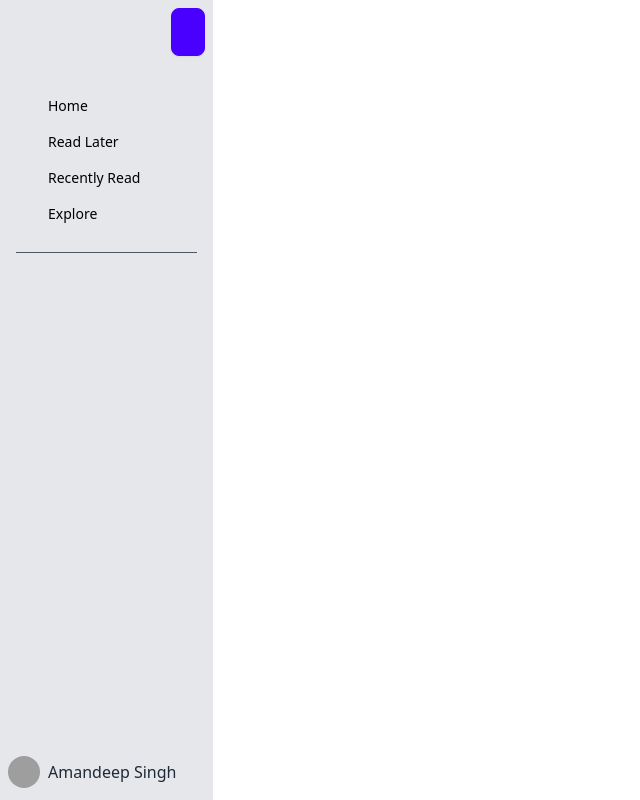
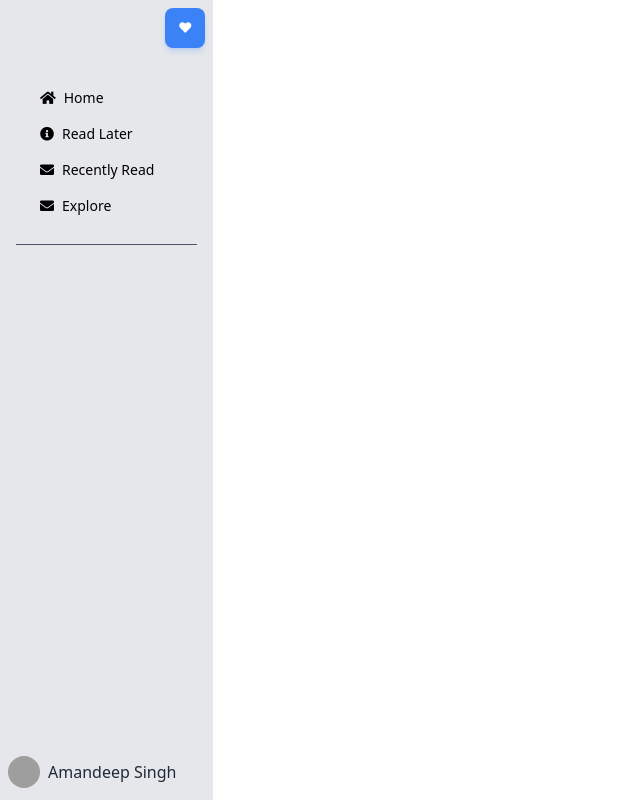
Before and after one commit to Amandeep404/FeedParser, a Flask app: page / in a window 1280 px wide. Shown: the whole page, without its empty margins (0-640 px from the left). Run offline with Flask 3, Linux system fonts and the light colour scheme; data that the repository does not hold is empty; some libraries are stand-ins or nearby versions; grey boxes are pictures that could not be loaded.

Commit message:
fixed sidebar all problems

```diff
--- a/package.json
+++ b/package.json
@@ -1,5 +1,6 @@
 {
   "dependencies": {
+    "@material-tailwind/html": "^2.2.2",
     "tailwindcss": "^3.4.3"
   },
   "name": "feedparser",
--- a/static/css/main.css
+++ b/static/css/main.css
@@ -3118,8 +3118,48 @@ html:has(.drawer-toggle:checked) {
   top: 0px;
 }
 
+.top-1\/2 {
+  top: 50%;
+}
+
+.left-1\/2 {
+  left: 50%;
+}
+
+.left-3 {
+  left: 0.75rem;
+}
+
+.left-5 {
+  left: 1.25rem;
+}
+
+.left-6 {
+  left: 1.5rem;
+}
+
+.top-10 {
+  top: 2.5rem;
+}
+
+.top-5 {
+  top: 1.25rem;
+}
+
+.left-8 {
+  left: 2rem;
+}
+
+.left-7 {
+  left: 1.75rem;
+}
+
 .z-\[1\] {
   z-index: 1;
+}
+
+.z-10 {
+  z-index: 10;
 }
 
 .m-auto {
@@ -3225,6 +3265,18 @@ html:has(.drawer-toggle:checked) {
   height: 100vh;
 }
 
+.h-10 {
+  height: 2.5rem;
+}
+
+.h-52 {
+  height: 13rem;
+}
+
+.max-h-\[40px\] {
+  max-height: 40px;
+}
+
 .min-h-full {
   min-height: 100%;
 }
@@ -3283,6 +3335,10 @@ html:has(.drawer-toggle:checked) {
 
 .max-w-md {
   max-width: 28rem;
+}
+
+.max-w-\[40px\] {
+  max-width: 40px;
 }
 
 .flex-1 {
@@ -3302,12 +3358,28 @@ html:has(.drawer-toggle:checked) {
   transform: translate(var(--tw-translate-x), var(--tw-translate-y)) rotate(var(--tw-rotate)) skewX(var(--tw-skew-x)) skewY(var(--tw-skew-y)) scaleX(var(--tw-scale-x)) scaleY(var(--tw-scale-y));
 }
 
+.-translate-x-1\/2 {
+  --tw-translate-x: -50%;
+  transform: translate(var(--tw-translate-x), var(--tw-translate-y)) rotate(var(--tw-rotate)) skewX(var(--tw-skew-x)) skewY(var(--tw-skew-y)) scaleX(var(--tw-scale-x)) scaleY(var(--tw-scale-y));
+}
+
+.-translate-y-1\/2 {
+  --tw-translate-y: -50%;
+  transform: translate(var(--tw-translate-x), var(--tw-translate-y)) rotate(var(--tw-rotate)) skewX(var(--tw-skew-x)) skewY(var(--tw-skew-y)) scaleX(var(--tw-scale-x)) scaleY(var(--tw-scale-y));
+}
+
 .transform {
   transform: translate(var(--tw-translate-x), var(--tw-translate-y)) rotate(var(--tw-rotate)) skewX(var(--tw-skew-x)) skewY(var(--tw-skew-y)) scaleX(var(--tw-scale-x)) scaleY(var(--tw-scale-y));
 }
 
 .cursor-pointer {
   cursor: pointer;
+}
+
+.select-none {
+  -webkit-user-select: none;
+     -moz-user-select: none;
+          user-select: none;
 }
 
 .flex-row {
@@ -3422,6 +3494,21 @@ html:has(.drawer-toggle:checked) {
   background-color: rgb(249 250 251 / var(--tw-bg-opacity));
 }
 
+.bg-green-400 {
+  --tw-bg-opacity: 1;
+  background-color: rgb(74 222 128 / var(--tw-bg-opacity));
+}
+
+.bg-green-600 {
+  --tw-bg-opacity: 1;
+  background-color: rgb(22 163 74 / var(--tw-bg-opacity));
+}
+
+.bg-blue-500 {
+  --tw-bg-opacity: 1;
+  background-color: rgb(59 130 246 / var(--tw-bg-opacity));
+}
+
 .fill-current {
   fill: currentColor;
 }
@@ -3483,6 +3570,14 @@ html:has(.drawer-toggle:checked) {
   text-align: center;
 }
 
+.align-middle {
+  vertical-align: middle;
+}
+
+.font-sans {
+  font-family: ui-sans-serif, system-ui, sans-serif, "Apple Color Emoji", "Segoe UI Emoji", "Segoe UI Symbol", "Noto Color Emoji";
+}
+
 .text-lg {
   font-size: 1.125rem;
   line-height: 1.75rem;
@@ -3498,12 +3593,21 @@ html:has(.drawer-toggle:checked) {
   line-height: 1.75rem;
 }
 
+.text-xs {
+  font-size: 0.75rem;
+  line-height: 1rem;
+}
+
 .font-bold {
   font-weight: 700;
 }
 
 .font-medium {
   font-weight: 500;
+}
+
+.uppercase {
+  text-transform: uppercase;
 }
 
 .leading-6 {
@@ -3557,6 +3666,11 @@ html:has(.drawer-toggle:checked) {
   box-shadow: var(--tw-ring-offset-shadow, 0 0 #0000), var(--tw-ring-shadow, 0 0 #0000), var(--tw-shadow);
 }
 
+.shadow-blue-500\/20 {
+  --tw-shadow-color: rgb(59 130 246 / 0.2);
+  --tw-shadow: var(--tw-shadow-colored);
+}
+
 .drop-shadow-2xl {
   --tw-drop-shadow: drop-shadow(0 25px 25px rgb(0 0 0 / 0.15));
   filter: var(--tw-blur) var(--tw-brightness) var(--tw-contrast) var(--tw-grayscale) var(--tw-hue-rotate) var(--tw-invert) var(--tw-saturate) var(--tw-sepia) var(--tw-drop-shadow);
--- a/static/js/sidebar.js
+++ b/static/js/sidebar.js
@@ -23,8 +23,21 @@ sidebarToggle.addEventListener("click", function () {
   }
 });
 
+const dropUp = document.getElementById("drop-up-menu");
+
 function toggleDropUp() {
-  const dropUp = document.getElementById("drop-up-menu");
   // Toggle between showing and hiding the drop-up menu
   dropUp.classList.toggle("hidden");
+
 }
+
+sidebarToggle.addEventListener("click", function () {
+  dropUp.classList.toggle("hidden");
+  if (sidebar.classList.contains("w-12")) {
+    // Expanded
+    dropUp.style.display = 'none';
+  }
+  else {
+    dropUp.style.display = '';
+  }
+});
--- a/templates/base_layout.html
+++ b/templates/base_layout.html
@@ -1,11 +1,16 @@
 <!DOCTYPE html>
 <html lang="en">
+
 
 <head>
     <title>My Flask App</title>
     <link rel="stylesheet" href="https://cdn.tailwindcss.com"> <!-- Tailwind CSS -->
     <link rel="stylesheet" href="https://cdn.jsdelivr.net/npm/daisyui/dist/full.css"> <!-- DaisyUI -->
     <link rel="stylesheet" href="/static/css/main.css"> <!-- Your custom CSS -->
+    <link href="https://fonts.googleapis.com/icon?family=Material+Icons" rel="stylesheet" />
+    <link rel="stylesheet" href="https://cdnjs.cloudflare.com/ajax/libs/font-awesome/5.15.2/css/all.min.css"
+        integrity="sha512-HK5fgLBL+xu6dm/Ii3z4xhlSUyZgTT9tuc/hSrtw6uzJOvgRr2a9jyxxT1ely+B+xFAmJKVSTbpM/CuL7qxO8w=="
+        crossorigin="anonymous" />
 </head>
 
 <body>
@@ -14,10 +19,17 @@
         <div id="sidebar" class="bg-gray-200 transition-all duration-300 w-1/6 flex flex-col h-screen sticky top-0">
             <!-- Collapse/Expand Icon -->
             <div class="flex justify-end p-2"> <!-- Top-right corner -->
-                <button id="sidebar-toggle" class="btn btn-primary" style="width: 24px; height: 24px;">
-                    <img id="toggle-icon" src="/static/images/sidebar_open.png" alt="Toggle Sidebar"
-                        style="width: 16px; height: 16px;" />
-                </button>
+                <!--
+                <img id="toggle-icon" src="" alt="Toggle Sidebar" style="width: 30px; height: 50px;"
+                    class="relative top-0 left-8" /> -->
+                <!-- <img id="toggle-icon" src="/static/images/sidebar_open.png" alt="Toggle Sidebar"
+                    style="width: 30px; height: 50px;" class="relative top-0 left-8" /> -->
+                <!-- <button id="sidebar-toggle" class="btn btn-primary" style="width: 24px; height: 24px;"></button> -->
+                <button
+                    class="relative align-middle select-none font-sans font-medium text-center uppercase transition-all disabled:opacity-50 disabled:shadow-none disabled:pointer-events-none w-10 max-w-[40px] h-10 max-h-[40px] rounded-lg text-xs bg-blue-500 text-white shadow-md shadow-blue-500/20 hover:shadow-lg hover:shadow-blue-500/40 focus:opacity-[0.85] focus:shadow-none active:opacity-[0.85] active:shadow-none"
+                    type="button" id="sidebar-toggle">
+                    <span class="absolute transform -translate-x-1/2 -translate-y-1/2 top-1/2 left-1/2"><i
+                            class="fas fa-heart" aria-hidden="true"></i></span></button>
             </div>
 
             <!-- Sidebar Content -->
```
Also changed, not shown: other parts of static/css/main.css (+55 -0 lines), templates/sources.html (+0 -10 lines), package-lock.json.
